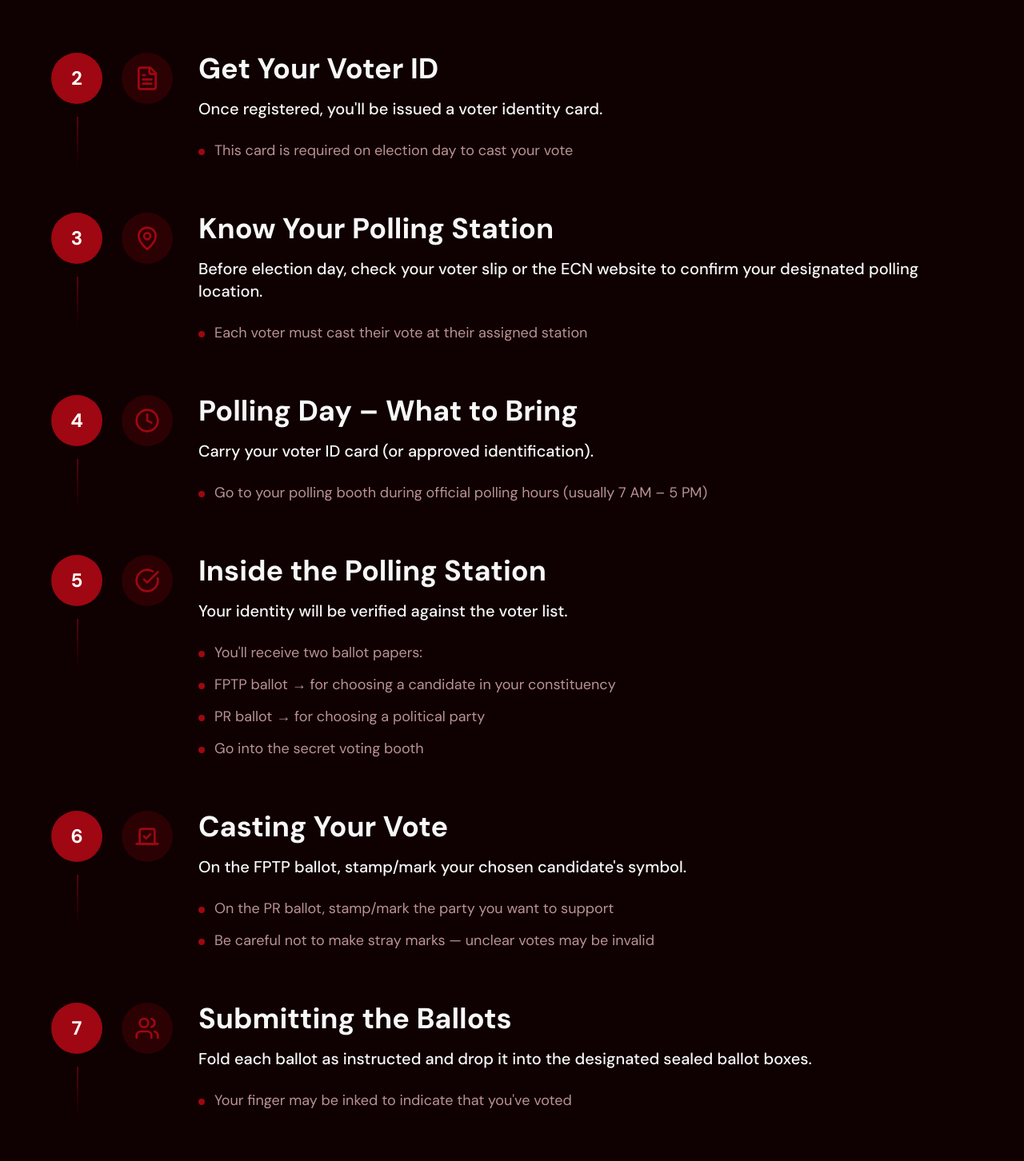
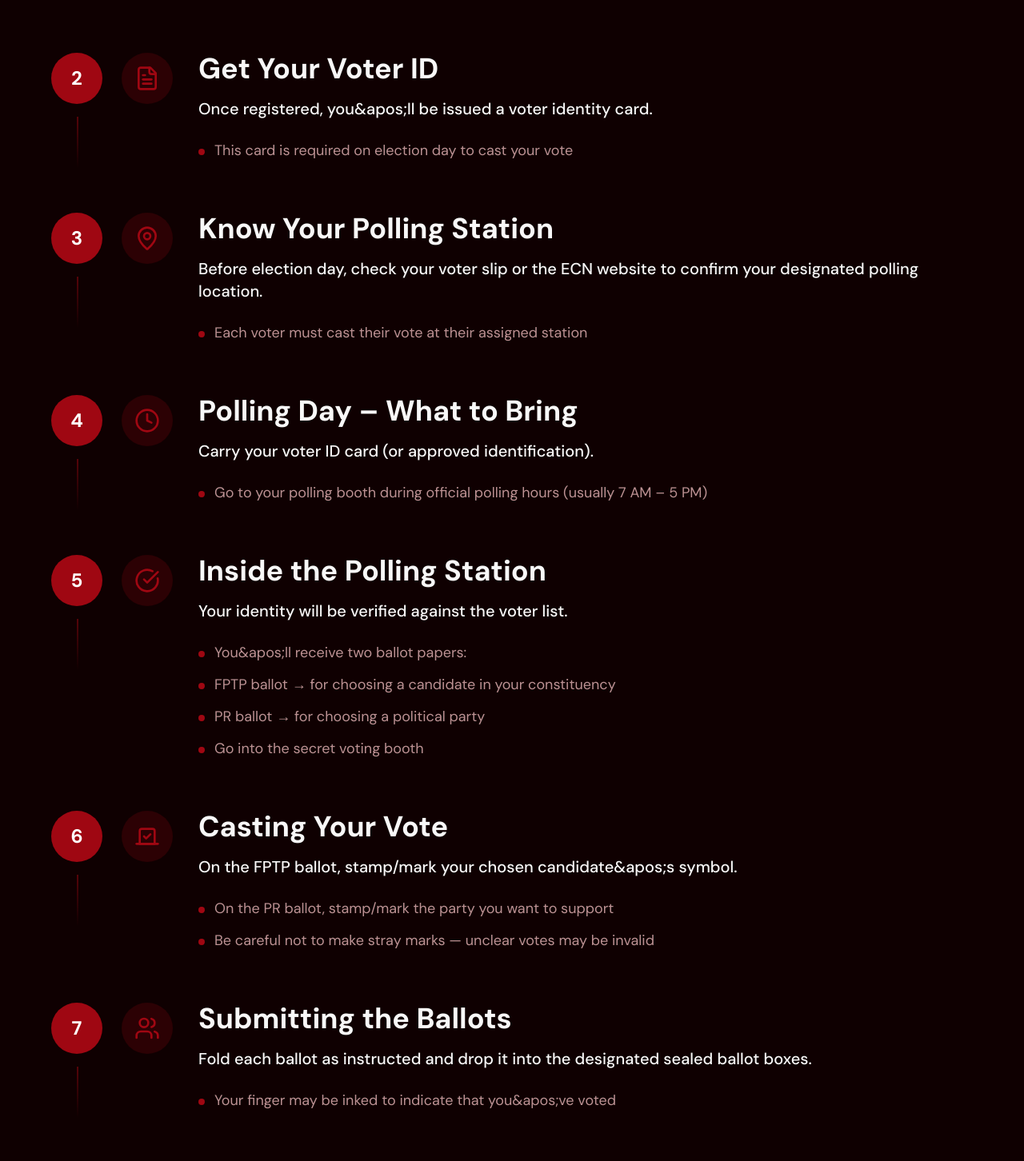
Before and after one commit to neutrotex/chunab, a Next.js app in the folder frontend/: page /resources/voting-process in a window 1280 px wide. Shown: the part 842-2294 px from the top of the page at 80% size. Built offline with nearby package versions, Linux system fonts and the light colour scheme.

Commit message:
fix: build fixes

```diff
--- a/frontend/src/app/resources/voting-process/page.tsx
+++ b/frontend/src/app/resources/voting-process/page.tsx
@@ -22,7 +22,7 @@ export default function VotingProcess() {
           number: 2,
           title: "Get Your Voter ID",
           icon: <FileText className="w-8 h-8" />,
-          description: "Once registered, you'll be issued a voter identity card.",
+          description: "Once registered, you&apos;ll be issued a voter identity card.",
           details: ["This card is required on election day to cast your vote"],
         },
         {
@@ -46,7 +46,7 @@ export default function VotingProcess() {
           icon: <CheckCircle className="w-8 h-8" />,
           description: "Your identity will be verified against the voter list.",
           details: [
-            "You'll receive two ballot papers:",
+            "You&apos;ll receive two ballot papers:",
             "FPTP ballot → for choosing a candidate in your constituency",
             "PR ballot → for choosing a political party",
             "Go into the secret voting booth",
@@ -56,7 +56,7 @@ export default function VotingProcess() {
           number: 6,
           title: "Casting Your Vote",
           icon: <Vote className="w-8 h-8" />,
-          description: "On the FPTP ballot, stamp/mark your chosen candidate's symbol.",
+          description: "On the FPTP ballot, stamp/mark your chosen candidate&apos;s symbol.",
           details: [
             "On the PR ballot, stamp/mark the party you want to support",
             "Be careful not to make stray marks — unclear votes may be invalid",
@@ -67,7 +67,7 @@ export default function VotingProcess() {
           title: "Submitting the Ballots",
           icon: <Users className="w-8 h-8" />,
           description: "Fold each ballot as instructed and drop it into the designated sealed ballot boxes.",
-          details: ["Your finger may be inked to indicate that you've voted"],
+          details: ["Your finger may be inked to indicate that you&apos;ve voted"],
         },
         {
           number: 8,
@@ -108,7 +108,7 @@ export default function VotingProcess() {
           <div className="max-w-6xl mx-auto">
             <div className="text-center mb-20">
               <p className="text-xl md:text-2xl text-muted-foreground max-w-3xl mx-auto">
-                Your complete step-by-step guide to participating in Nepal's democratic process
+                Your complete step-by-step guide to participating in Nepal&apos;s democratic process
               </p>
             </div>
 
@@ -159,7 +159,7 @@ export default function VotingProcess() {
                 <div className="text-left">
                   <h3 className="text-2xl font-bold mb-2">Ready to Vote?</h3>
                   <p className="text-muted-foreground">
-                    Make sure you're registered and know your polling station location
+                    Make sure you&apos;re registered and know your polling station location
                   </p>
                 </div>
               </div>
```
